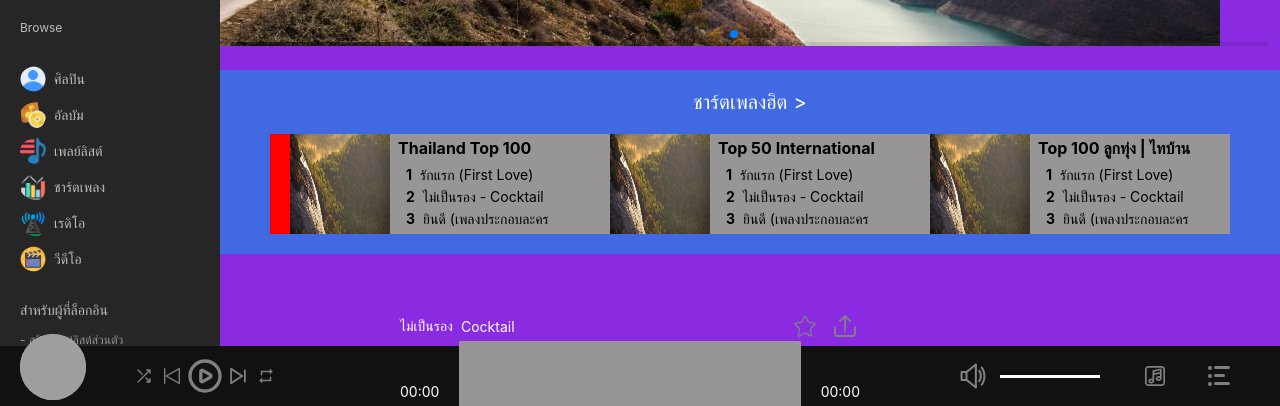
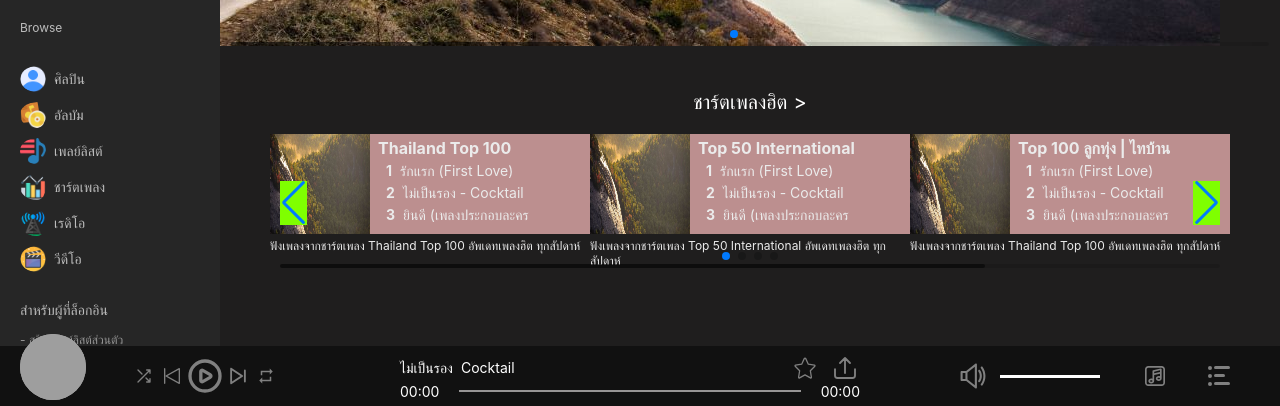
Before and after one commit to jirawan-chuapradit/JOOX_UI, a React (Create React App) app: page / in a window 1280 px wide. Shown: the part 394-800 px from the top of the page. Built offline with nearby package versions, Linux system fonts and the light colour scheme; grey boxes are pictures that could not be loaded.

Commit message:
adjust color

```diff
--- a/src/components/Content.css
+++ b/src/components/Content.css
@@ -1,5 +1,5 @@
 .content_container{
-    background-color: blueviolet;
+    background-color:#1f1e1e;
     height: calc(100% - 130px);
     max-width: calc(100% - 220px);
     min-width: 520px;
@@ -11,7 +11,7 @@
 }
 
 .display-left{
-    background-color: blue;
+    background-color: transparent;
 }
 
 .highlightSlider{
@@ -24,6 +24,8 @@
 
 .swiper-button-next{
     background-color: chartreuse;
+    align-items: center;
+    justify-content: center;
 }
 
 
@@ -54,24 +56,21 @@
 } */
 
 .content_full{
-    background-color: royalblue;
+    background-color: transparent;
     padding: 0px 50px;
 }
 
-.content_contain{
-    background-color: red;
-
-}
 
 .section_slide_wrap{
     padding-bottom: 20px;
 }
 
-.track{
+.jsx_track{
   height: 100px;
   width: 350px;
   display: flex;
   flex-direction: row;
+  background-color: #BC8F8F;
 
 }
 
@@ -85,19 +84,18 @@
 }
 
 .track_dsc{
-    margin-left: 8px;
-    margin-top: 4px;
+    padding-left: 8px;
+    padding-top: 4px;
 }
 
 .top_chart_list{
     display: flex;
     flex-direction: column;
-    margin-left: 8px;
-    margin-top: 4px;
+    padding-left: 8px;
 }
 
 .music{
-    margin-left: 8px;
+    padding-left: 8px;
     font-size: 14px;
 }
 
@@ -107,5 +105,18 @@
 }
 
 .playlist{
-    margin-top: 2px;
+    padding-top: 2px;
 }
+
+.MediaWrap{
+    display: flex;
+    flex-direction: column;
+    color: #ebebeb;
+    margin-right: 4px;
+}
+
+.jsx_desc{
+    font-size: 12px;
+    background-color: transparent;
+    padding: 4px 0px;
+}
--- a/src/components/Content.js
+++ b/src/components/Content.js
@@ -65,7 +65,7 @@ const Content = () => {
               >
                 <SwiperSlide>
                   <div className="MediaWrap">
-                    <div className="track">
+                    <div className="jsx_track">
                       <img src={wide} className="thumnail" />
                       <div className="track_dsc">
                         <a className="track_title">Thailand Top 100</a>
@@ -85,12 +85,13 @@ const Content = () => {
                         </div>
                       </div>
                     </div>
+                    <a className="jsx_desc">ฟังเพลงจากชาร์ตเพลง Thailand Top 100 อัพเดทเพลงฮิต ทุกสัปดาห์</a>
                   </div>
                 </SwiperSlide>
 
                 <SwiperSlide>
                   <div className="MediaWrap">
-                    <div className="track">
+                    <div className="jsx_track">
                       <img src={wide} className="thumnail" />
                       <div className="track_dsc">
                         <a className="track_title">Top 50 International</a>
@@ -110,12 +111,13 @@ const Content = () => {
                         </div>
                       </div>
                     </div>
+                    <a className="jsx_desc">ฟังเพลงจากชาร์ตเพลง Top 50 International อัพเดทเพลงฮิต ทุกสัปดาห์</a>
                   </div>
                 </SwiperSlide>
 
                 <SwiperSlide>
                   <div className="MediaWrap">
-                    <div className="track">
+                    <div className="jsx_track">
                       <img src={wide} className="thumnail" />
                       <div className="track_dsc">
                         <a className="track_title">Top 100 ลูกทุ่ง | ไทบ้าน</a>
@@ -135,6 +137,35 @@ const Content = () => {
                         </div>
                       </div>
                     </div>
+
+                    <a className="jsx_desc">ฟังเพลงจากชาร์ตเพลง Thailand Top 100 อัพเดทเพลงฮิต ทุกสัปดาห์</a>
+                  </div>
+                </SwiperSlide>
+
+                <SwiperSlide>
+                  <div className="MediaWrap">
+                    <div className="jsx_track">
+                      <img src={wide} className="thumnail" />
+                      <div className="track_dsc">
+                        <a className="track_title">Top 100 ลูกทุ่ง | ไทบ้าน</a>
+                        <div className="top_chart_list">
+                          <div className="playlist">
+                            <a className="count">1</a>
+                            <a className="music">รักแรก (First Love)</a>
+                          </div>
+                          <div className="playlist">
+                            <a className="count">2</a>
+                            <a className="music">ไม่เป็นรอง - Cocktail</a>
+                          </div>
+                          <div className="playlist">
+                            <a className="count">3</a>
+                            <a className="music">ยินดี (เพลงประกอบละคร</a>
+                          </div>
+                        </div>
+                      </div>
+                    </div>
+
+                    <a className="jsx_desc">ฟังเพลงจากชาร์ตเพลง Thailand Top 100 อัพเดทเพลงฮิต ทุกสัปดาห์</a>
                   </div>
                 </SwiperSlide>
               </Swiper>
```
